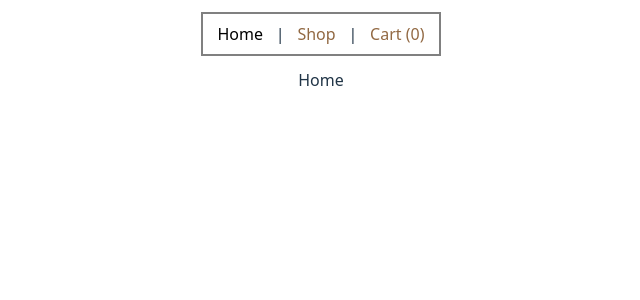
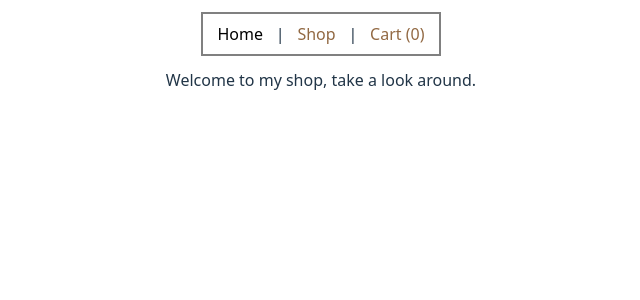
Before and after one commit to erikgrinn/shopping-cart, a React (Vite) app: page / in a window 1280 px wide. Shown: the top 300 px of the page, without its empty margins (319-959 px from the left). Built offline with nearby package versions, Linux system fonts and the light colour scheme.

Commit message:
index page

```diff
--- a/src/components/Home.jsx
+++ b/src/components/Home.jsx
@@ -1,5 +1,5 @@
 function Home() {
-  return <>Home</>;
+  return <div>Welcome to my shop, take a look around.</div>;
 }
 
 export default Home;
```
